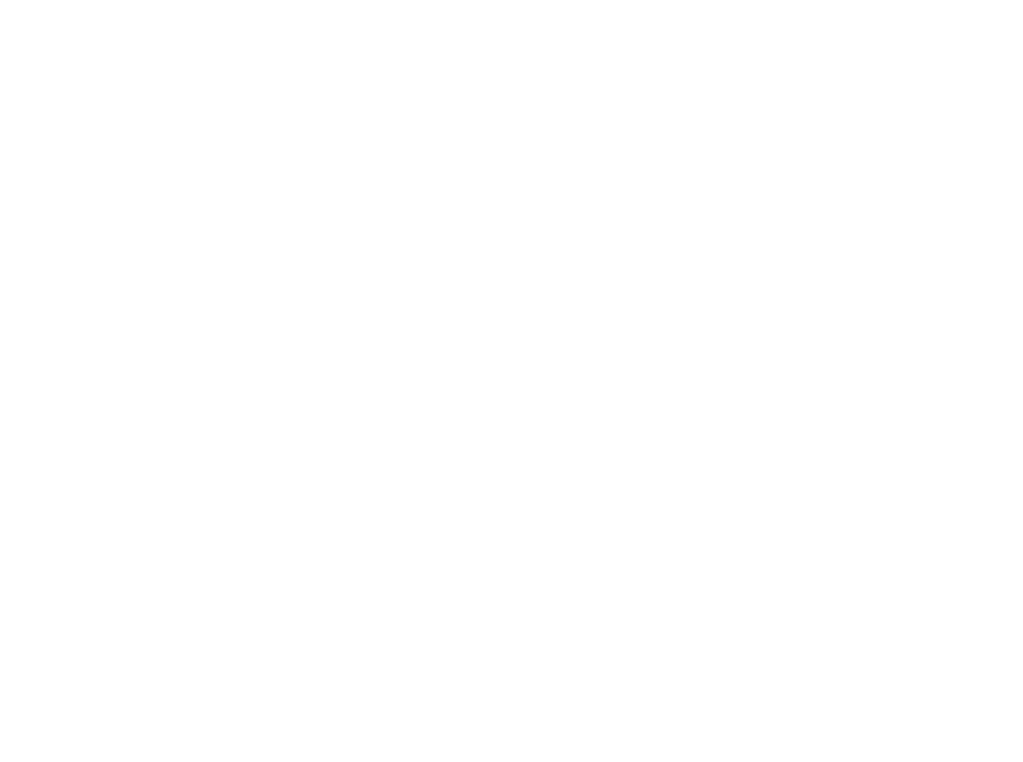
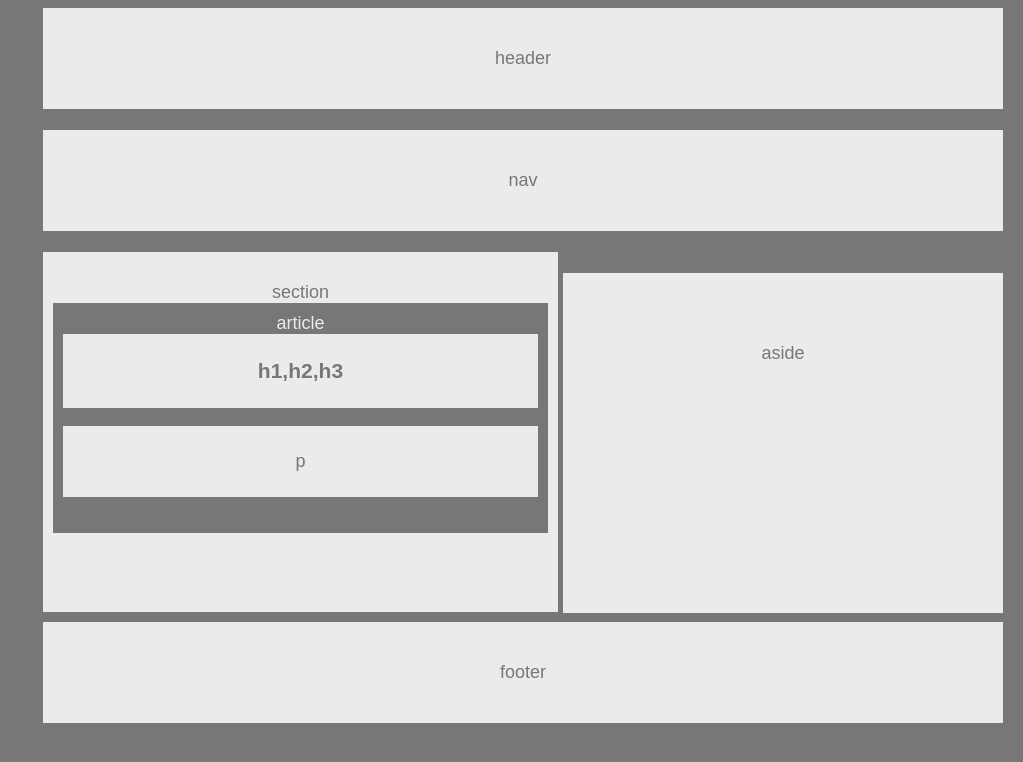
Before and after one commit to mallagithub18/hw-wireframe, a plain HTML site: page index.html in a window 1280 px wide. Shown: the whole page, without its empty margins (257-1280 px from the left). Drawn offline with Linux system fonts and the light colour scheme.

Commit message:
almost done commit

```diff
--- a/index.html
+++ b/index.html
@@ -1,12 +1,54 @@
 <!DOCTYPE html>
-<html lang="en">
+<html>
 <head>
-    <meta charset="UTF-8">
-    <meta name="viewport" content="width=device-width, initial-scale=1.0">
-    <meta http-equiv="X-UA-Compatible" content="ie=edge">
-    <title>Document</title>
+    <meta charset="utf-8" />
+    <meta http-equiv="X-UA-Compatible" content="IE=edge">
+    <title>hw-wireframe02</title>
+    <meta name="viewport" content="width=device-width, initial-scale=1">
+    <link rel="stylesheet" href="style.css">
+    <script src="main.js"></script>
 </head>
 <body>
 
+    <header>
+        header
+    </header>
+
+    <br> <!--<leaves space between
+    header and nav-->
+
+    <nav>
+        nav
+    </nav>
+
+    <br>
+
+
+    <section id="sec">
+        section
+        <article id="art">
+            article
+            <div id="dv">
+               <h1>h1,h2,h3</h1>
+            </div>
+            <p id="prgrph">
+                p
+            </p>
+        </article>
+    </section>
+
+    <br>
+
+
+    <aside id="asd">
+            aside
+    </aside>
+
+
+
+    <footer id=foot>
+        footer
+    </footer>
+
 </body>
 </html>
--- a/style.css
+++ b/style.css
@@ -1 +1,76 @@
-css
+body {
+    font-family: 'arial','helvetica neue', helvetica, sans-serif;
+    color: #777;
+    background: #777;
+    width: 960px;
+    font-size: 18px;
+    text-align: center;
+    margin-left: 300px;
+    margin-right: 150px;
+
+
+    }
+
+    header,nav, section, aside, footer {
+
+        background: #ebebeb;
+        padding: 40px;
+    }
+
+    article {
+        color: #ebebeb;
+        background: #777;
+        width: 495px;
+
+    }
+
+    div, p {
+        color: #777;
+        background: #ebebeb;
+    }
+
+    #sec {
+        width: 495px;
+        height: 300px;
+        float: left;
+        padding-top: 30px;
+        padding-bottom: 30px;
+        padding-right: 10px;
+        padding-left: 10px;
+        margin: 0px 0px 10px 0px;
+    }
+
+    #art {
+        width: 475px;
+        height: 220px;
+        padding-right: 10px;
+        padding-left: 10px;
+        padding-top: 10px;
+
+    }
+
+    #dv {
+        padding: 4px;
+    }
+
+    #prgrph {
+        padding: 25px;
+    }
+
+
+    #asd {
+        width: 300px;
+        height: 200px;
+        padding-top: 100px;
+        padding: 70px;
+        margin-top: 0px;
+        float: right;
+
+
+    }
+
+    #foot{
+        clear: both;
+
+
+    }
```
Also changed, not shown: 1 other file.
